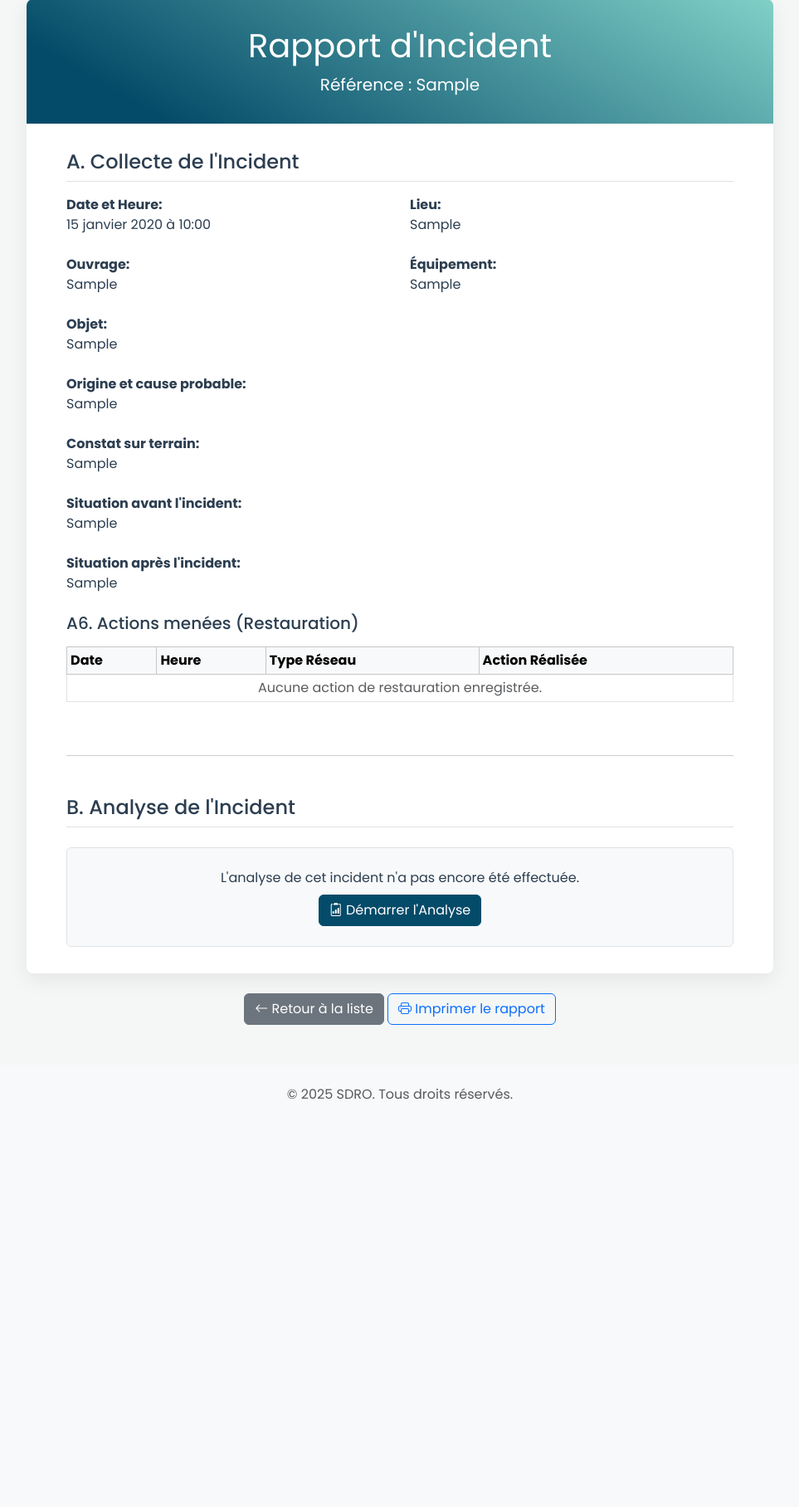
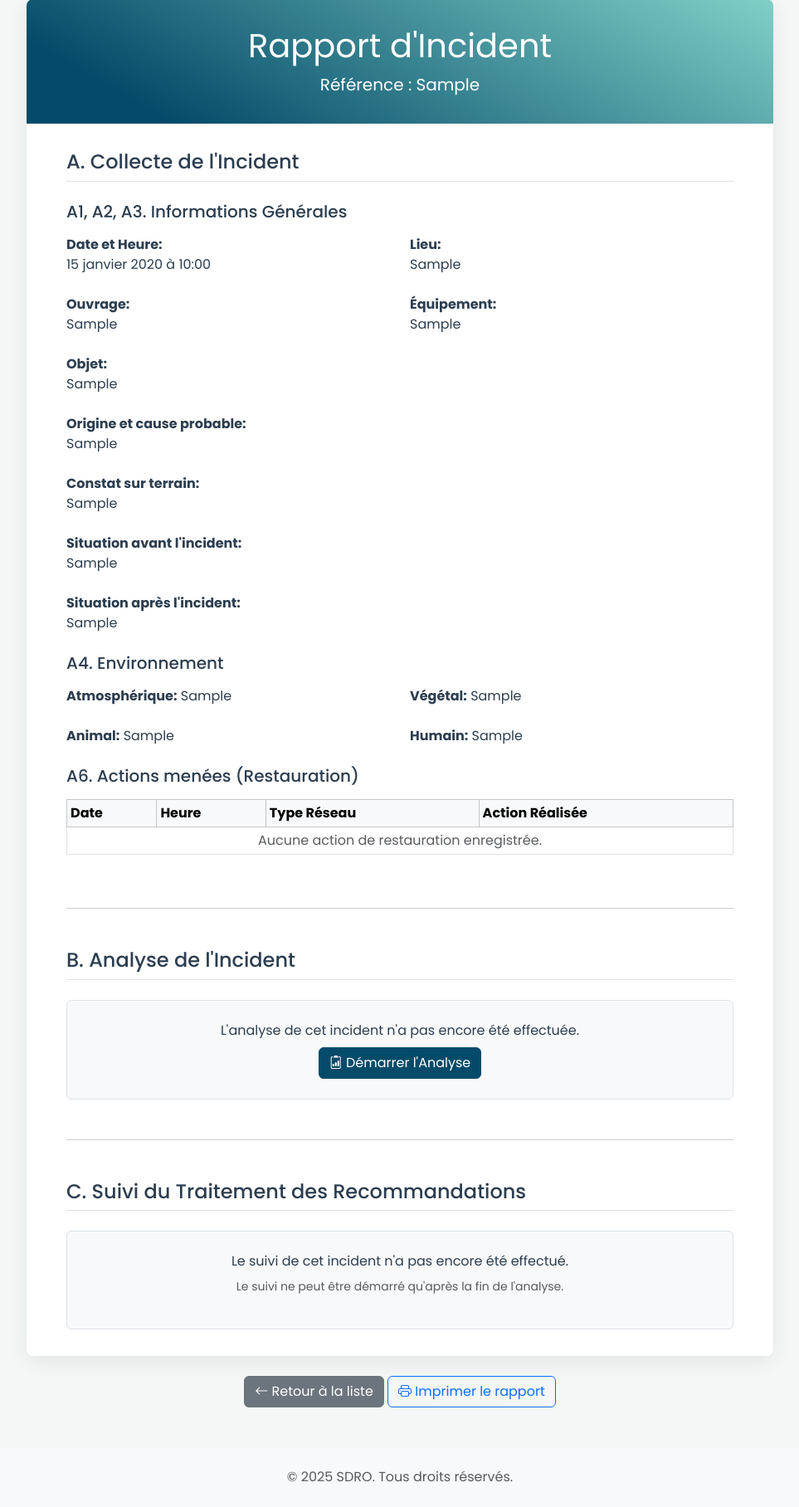
Before and after one commit to Team-SDRO23/digitalisation_rapport_incident, a Django app: a page that uses incident_app/templates/incident_app/collecteincident_detail.html in a window 1280 px wide. Shown: the part 141-1957 px from the top of the page at 83% size, without its empty margins (158-1121 px from the left). Before the commit the page ends 1466 px from the top, so only its background shows below. Run offline with Django 5.2, Linux system fonts and the light colour scheme; tables that the repository leaves empty hold one stand-in row (values such as "Sample post"); some libraries are stand-ins or nearby versions.

Commit message:
Ajout de la section suivi des reommendations

```diff
--- a/incident_app/templates/incident_app/collecteincident_detail.html
+++ b/incident_app/templates/incident_app/collecteincident_detail.html
@@ -8,17 +8,27 @@
         <p class="lead mb-0">Référence : {{ object.num_inc }}</p>
     </div>
     <div class="form-body">
-        <h4 class="mb-3 border-bottom pb-2">A. Collecte de l'Incident</h4>
+        <h4 class="mb-4 border-bottom pb-2">A. Collecte de l'Incident</h4>
+
+        <h5 class="mb-3">A1, A2, A3. Informations Générales</h5>
         <div class="row g-4">
             <div class="col-md-6"><p class="mb-0"><strong>Date et Heure:</strong><br>{{ object.date_inc|date:"d F Y" }} à {{ object.heure_inc }}</p></div>
             <div class="col-md-6"><p class="mb-0"><strong>Lieu:</strong><br>{{ object.lieu.libelle_lieu }}</p></div>
             <div class="col-md-6"><p class="mb-0"><strong>Ouvrage:</strong><br>{{ object.ouvrage.libelle_ouvrage }}</p></div>
             <div class="col-md-6"><p class="mb-0"><strong>Équipement:</strong><br>{{ object.equipement.type }}</p></div>
-            <div class="col-12"><p class="mb-0"><strong>Objet:</strong><br>{{ object.objet }}</p></div>
-            <div class="col-12"><p class="mb-0"><strong>Origine et cause probable:</strong><br>{{ object.origine_cause_probable }}</p></div>
+            <div class="col-12"><p class="mb-0"><strong>Objet:</strong><br>{{ object.objet|default:"Non renseigné" }}</p></div>
+            <div class="col-12"><p class="mb-0"><strong>Origine et cause probable:</strong><br>{{ object.origine_cause_probable|default:"Non renseigné" }}</p></div>
             <div class="col-12"><p class="mb-0"><strong>Constat sur terrain:</strong><br>{{ object.constat }}</p></div>
             <div class="col-12"><p class="mb-0"><strong>Situation avant l'incident:</strong><br>{{ object.fait_avant }}</p></div>
-            <div class="col-12"><p class="mb-0"><strong>Situation après l'incident:</strong><br>{{ object.fait_apres }}</p></div>
+            <div class="col-12"><p class="mb-0"><strong>Situation après l'incident:</strong><br>{{ object.fait_apres|default:"Non renseigné" }}</p></div>
+        </div>
+
+        <h5 class="mt-4 mb-3">A4. Environnement</h5>
+        <div class="row g-4">
+            <div class="col-md-6"><p class="mb-0"><strong>Atmosphérique:</strong> {{ object.env_atmospherique }}</p></div>
+            <div class="col-md-6"><p class="mb-0"><strong>Végétal:</strong> {{ object.env_vegeta }}</p></div>
+            <div class="col-md-6"><p class="mb-0"><strong>Animal:</strong> {{ object.env_animal }}</p></div>
+            <div class="col-md-6"><p class="mb-0"><strong>Humain:</strong> {{ object.env_humain }}</p></div>
         </div>
 
         <h5 class="mt-4 mb-3">A6. Actions menées (Restauration)</h5>
@@ -40,12 +50,11 @@
         <hr class="my-5">
 
         <h4 class="mb-4 border-bottom pb-2">B. Analyse de l'Incident</h4>
-
         {% if object.analyse %}
             <div class="row g-4 mb-4">
                 <div class="col-md-6"><p class="mb-0"><strong>Date de l'analyse:</strong><br>{{ object.analyse.date_analyse|date:"d F Y" }}</p></div>
-                <div class="col-md-6"><p class="mb-0"><strong>Cause retenue:</strong><br>{{ object.analyse.cause.type_cause }}</p></div>
-                <div class="col-12"><p class="mb-0"><strong>Constat d'analyse:</strong><br>{{ object.analyse.constat }}</p></div>
+                <div class="col-md-6"><p class="mb-0"><strong>Cause retenue:</strong><br>{{ object.analyse.cause.type_cause|default:"Non définie" }}</p></div>
+                <div class="col-12"><p class="mb-0"><strong>Constat d'analyse:</strong><br>{{ object.analyse.constat|default:"Non renseigné" }}</p></div>
             </div>
 
             <h5 class="mb-3">B1. Équipe d'analyse</h5>
@@ -87,6 +96,45 @@
                 </a>
             </div>
         {% endif %}
+
+        <hr class="my-5">
+
+        <h4 class="mb-4 border-bottom pb-2">C. Suivi du Traitement des Recommandations</h4>
+        {% if object.suiviincident_set.first %}
+            {% with suivi=object.suiviincident_set.first %}
+                <p><strong>Tenue des délais convenus :</strong> {{ suivi.tenue_delai|yesno:"Oui,Non" }}</p>
+                <p><em>{{ suivi.commentaire_tenue_delai|default:"Aucun commentaire." }}</em></p>
+                <hr class="my-3">
+                <p><strong>Efficacité des actions :</strong> {{ suivi.efficacite_action|yesno:"Oui,Non" }}</p>
+                <p><em>{{ suivi.commentaire_efficacite|default:"Aucun commentaire." }}</em></p>
+            {% endwith %}
+        {% else %}
+            <div class="text-center p-4 border rounded bg-light">
+                <p class="mb-2">Le suivi de cet incident n'a pas encore été effectué.</p>
+                {% if object.analyse %}
+                    <a href="{% url 'incident_app:suiviincident_create' object.num_inc %}" class="btn btn-primary">
+                        <i class="bi bi-check2-circle"></i> Démarrer le Suivi
+                    </a>
+                {% else %}
+                     <p class="text-muted small">Le suivi ne peut être démarré qu'après la fin de l'analyse.</p>
+                {% endif %}
+            </div>
+        {% endif %}
+
+        {% if object.analyse %}
+            <hr class="my-5">
+            <h4 class="mb-3 border-bottom pb-2">D. Illustration</h4>
+            {% if object.analyse.illustration %}
+                <img src="{{ object.analyse.illustration.url }}" class="img-fluid rounded border" alt="Illustration de l'incident">
+            {% else %}
+                <p class="text-muted">Aucune illustration fournie.</p>
+            {% endif %}
+
+            <h4 class="mt-5 mb-3 border-bottom pb-2">E. Conclusion</h4>
+            <p class="fst-italic">
+                {{ object.analyse.conclusion|default:"Aucune conclusion rédigée."|linebreaksbr }}
+            </p>
+        {% endif %}
     </div>
 </div>
 
--- a/incident_app/urls.py
+++ b/incident_app/urls.py
@@ -6,6 +6,7 @@
     CollecteIncidentDetailView,
     CollecteIncidentCreateView,
     AnalyseIncidentCreateView,
+    SuiviIncidentCreateView,
 )
 
 
@@ -21,7 +22,12 @@
     # Création d'un incident
     path('rapports/nouveau/', CollecteIncidentCreateView.as_view(), name='collecteincident_create'),
 
+    #  Analyse incident
     path('rapports/<str:num_inc>/analyser/', AnalyseIncidentCreateView.as_view(), name='analyseincident_create'),
+
+    # Suivi des recommendation
+    path('rapports/<str:num_inc>/suivi/', SuiviIncidentCreateView.as_view(), name='suiviincident_create'),
+
 
     # Détail d'un incident
     path('rapports/<str:num_inc>/', CollecteIncidentDetailView.as_view(), name='collecteincident_detail'),
--- a/incident_app/views.py
+++ b/incident_app/views.py
@@ -5,8 +5,8 @@
 from django.urls import reverse_lazy
 from django.db import transaction
 from django.shortcuts import render, get_object_or_404
-from .models import CollecteIncident, AnalyseIncident
-from .forms import CollecteIncidentForm, ActionFormSet, AnalyseIncidentForm, EquipeAnalyseFormSet, RecommandationAnalyseFormSet
+from .models import CollecteIncident, AnalyseIncident, SuiviIncident
+from .forms import CollecteIncidentForm, ActionFormSet, AnalyseIncidentForm,EquipeAnalyseFormSet , RecommandationAnalyseFormSet, SuiviIncidentForm
 
 def home_view(request):
     """ Affiche la page d'accueil (landing page). """
@@ -110,3 +110,29 @@
     def get_success_url(self):
         # Redirige vers la page de détail de l'incident après l'analyse
         return reverse_lazy('incident_app:collecteincident_detail', kwargs={'num_inc': self.object.incident.num_inc})
+
+
+
+
+
+class SuiviIncidentCreateView(CreateView):
+    model = SuiviIncident
+    form_class = SuiviIncidentForm
+    template_name = 'incident_app/suivi_incident_form.html'
+
+    def form_valid(self, form):
+        # On récupère l'incident parent depuis l'URL
+        collecte_incident = get_object_or_404(CollecteIncident, num_inc=self.kwargs['num_inc'])
+        # On lie le suivi à cet incident
+        form.instance.incident = collecte_incident
+        return super().form_valid(form)
+
+    def get_context_data(self, **kwargs):
+        context = super().get_context_data(**kwargs)
+        # On ajoute l'incident au contexte pour l'afficher sur la page
+        context['collecte_incident'] = get_object_or_404(CollecteIncident, num_inc=self.kwargs['num_inc'])
+        return context
+
+    def get_success_url(self):
+        # On redirige l'utilisateur vers la page de détail de l'incident
+        return reverse_lazy('incident_app:collecteincident_detail', kwargs={'num_inc': self.kwargs['num_inc']})
```
Also changed, not shown: incident_app/forms.py (+19 -0 lines), incident_app/templates/incident_app/analyse_incident_form.html (+106 -54 lines), incident_app/templates/incident_app/suivi_incident_form.html (added, +42 -0 lines), db.sqlite3, incident_app/migrations/0005_remove_analyseincident_equipement_and_more.py (added).
